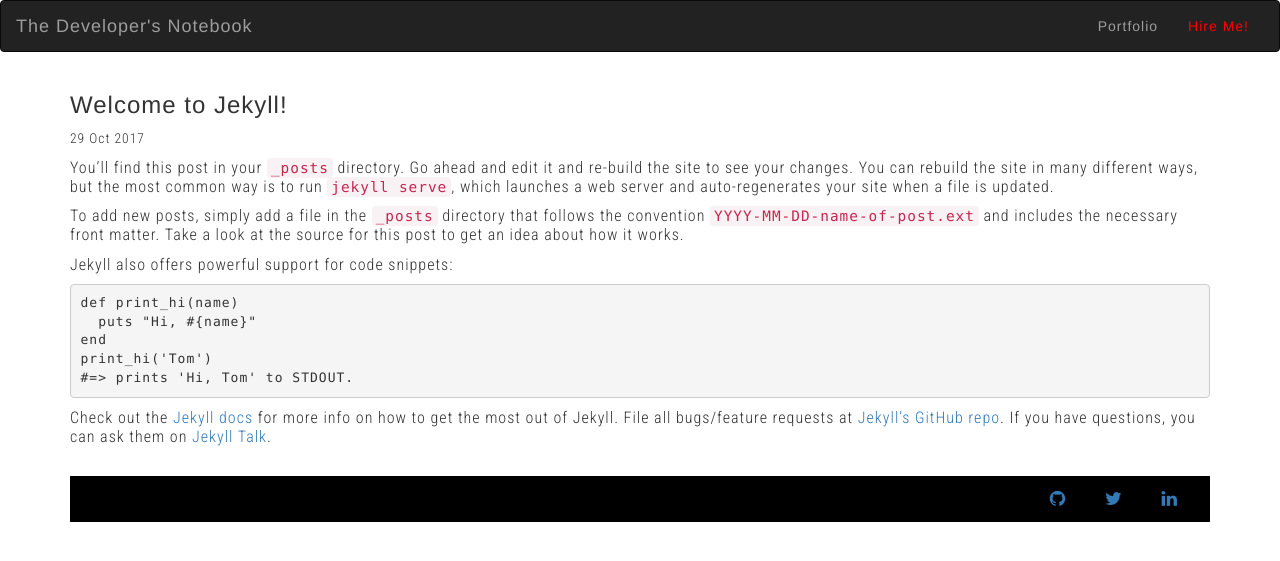
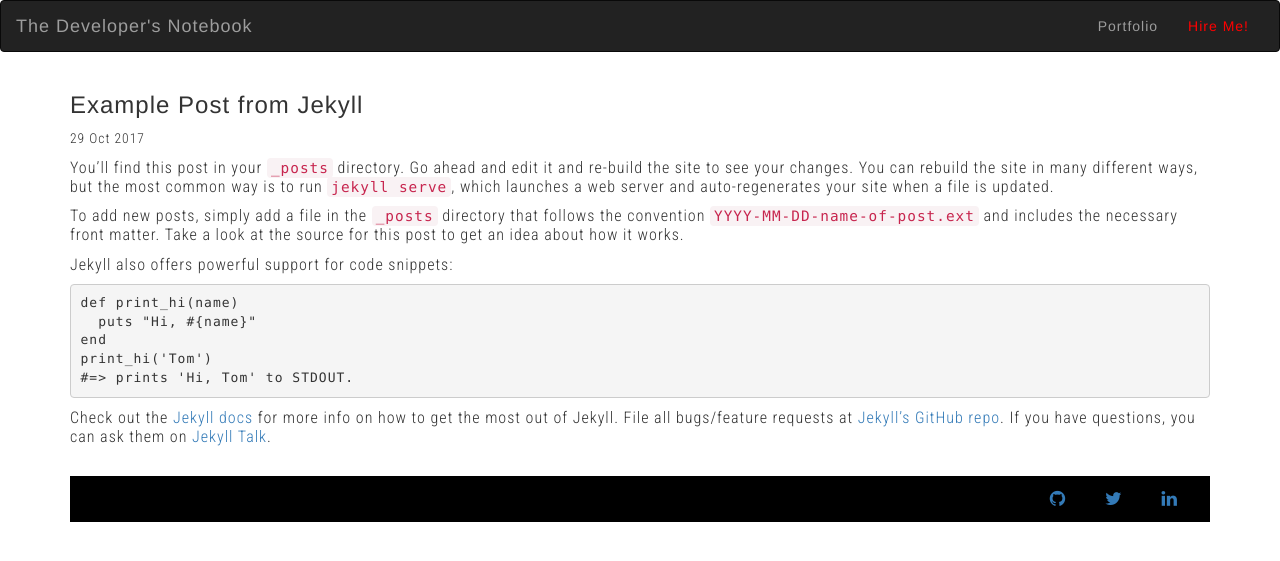
Before and after one commit to armanmiranda/armanmiranda.github.io, a Jekyll site: the page built from _posts/2017-10-29-welcome-to-jekyll.markdown, in a window 1280 px wide. Shown: the top 561 px of the page. Built offline with Jekyll 4.4.1, drawn with Linux system fonts in a browser that asks for light colours; nearby versions of some CDN libraries.

Commit message:
update post title and title implementation in the head section

```diff
--- a/_includes/head.html
+++ b/_includes/head.html
@@ -1,5 +1,5 @@
 <head>
-  <title>{% if page.title %}{{ page.title }} - {{ site.title }}{% else %}{{ site.title }}{% endif %}</title>
+  <title>{% if page.title %}{{ page.title }}{% else %}{{ site.title }}{% endif %}</title>
   <link rel="stylesheet" href="{{ site.baseurl }}/css/screen.css">
   <link href="//maxcdn.bootstrapcdn.com/font-awesome/4.2.0/css/font-awesome.min.css" rel="stylesheet">
   <script src="/js/jquery/jquery.min.js"></script>
--- a/_posts/2017-10-29-welcome-to-jekyll.markdown
+++ b/_posts/2017-10-29-welcome-to-jekyll.markdown
@@ -1,6 +1,6 @@
 ---
 layout: post
-title:  "Welcome to Jekyll!"
+title:  "Example Post from Jekyll"
 date:   2017-10-29 14:21:29 +0800
 categories: [test, test1]
 ---
```
